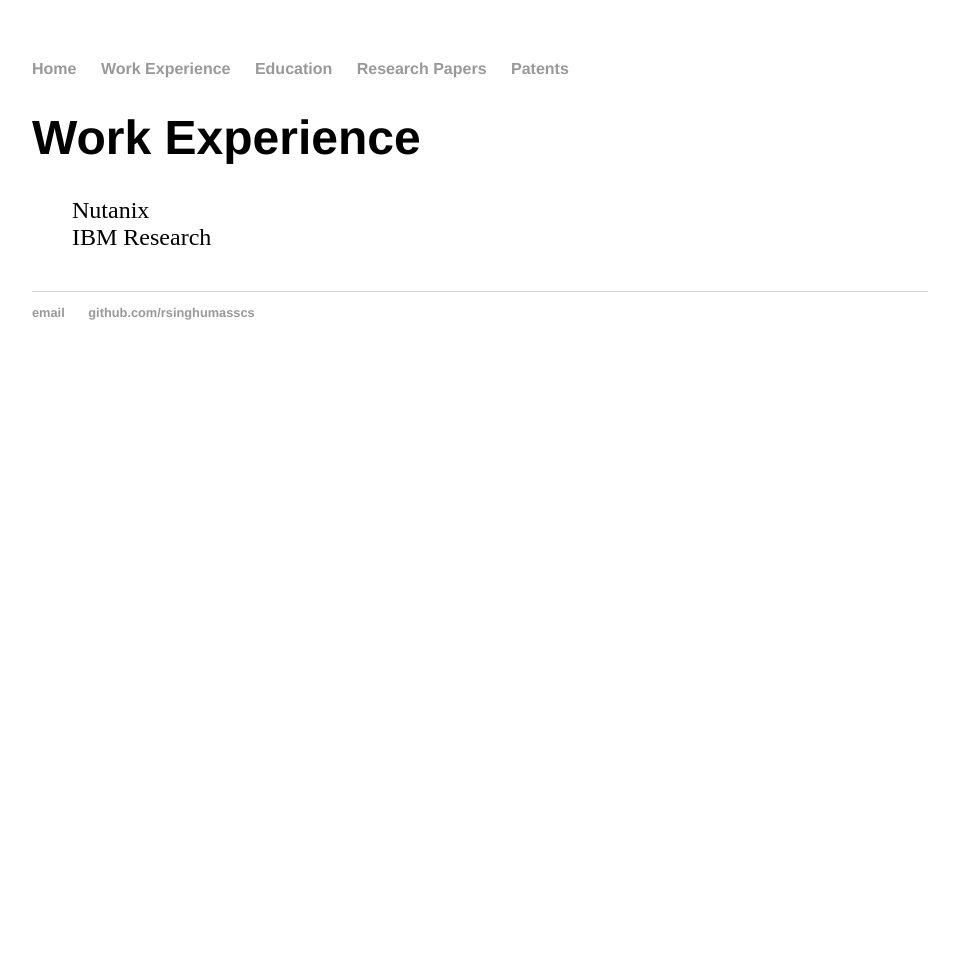
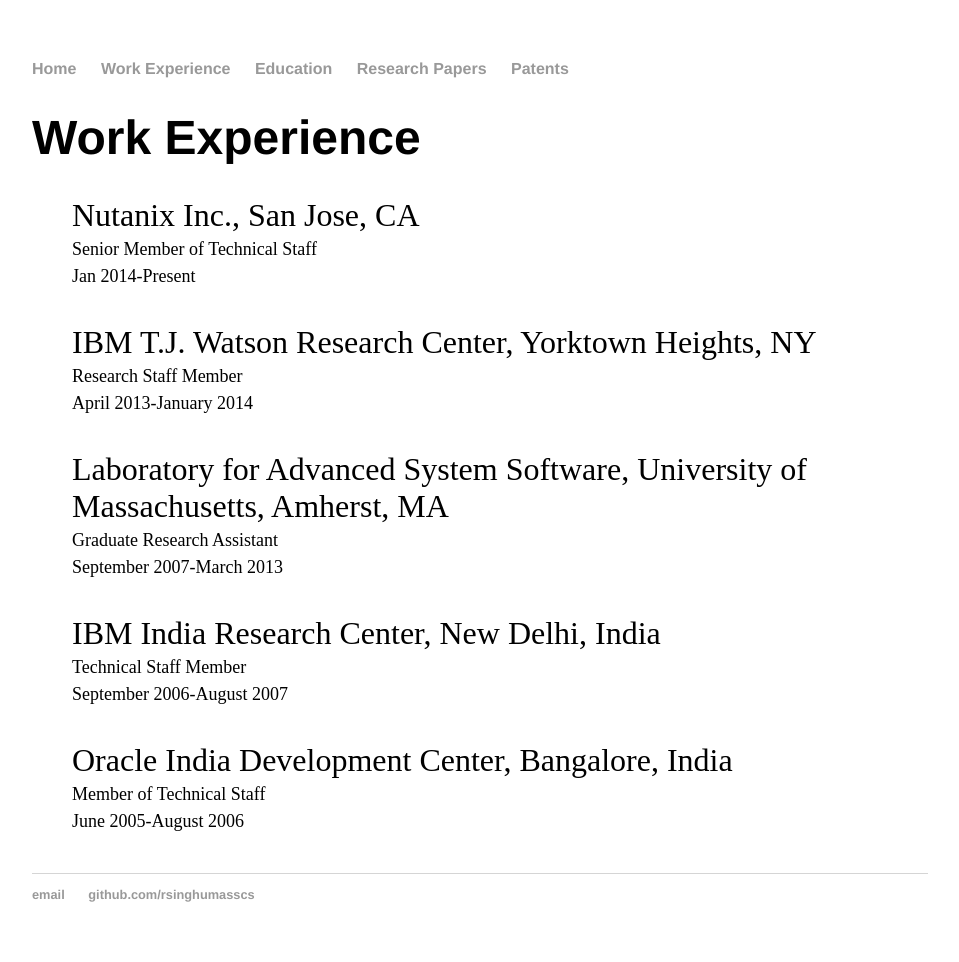
Before and after one commit to rsinghumasscs/rsinghumasscs.github.io, a Jekyll site: the page built from work/index.html, in a window 1280 px wide. Shown: the whole page, without its empty margins (160-1119 px from the left). Built offline with Jekyll 4.4.1, drawn with Linux system fonts in a browser that asks for light colours; before the commit the page ends 900 px from its top, so only the background shows below that.

```diff
--- a/work/index.html
+++ b/work/index.html
@@ -2,10 +2,28 @@
 layout: default
 title: Work Experience
 ---
-<div class="about">
+<div class="experience">
 <h1>Work Experience</h1>
-<ul class="posts">
-<li>Nutanix</li>
-<li>IBM Research</li>
-</ul>
-</div>
+<ul class="posts"> <li>
+<font size="6">Nutanix Inc., San Jose, CA</font><br>
+<font size="4">Senior Member of Technical Staff</font><br>
+<font size="4">Jan 2014-Present</font><br>
+<p></p></li><li>
+<font size="6">IBM T.J. Watson Research Center, Yorktown Heights, NY</font><br>
+<font size="4">Research Staff Member</font><br>
+<font size="4">April 2013-January 2014</font><br>
+<p></p></li><li>
+<font size="6">Laboratory for Advanced System Software, University of
+Massachusetts, Amherst, MA</font><br>
+<font size="4">Graduate Research Assistant</font><br>
+<font size="4">September 2007-March 2013</font><br>
+<p></p></li><li>
+<font size="6">IBM India Research Center, New Delhi, India</font><br>
+<font size="4">Technical Staff Member</font><br>
+<font size="4">September 2006-August 2007</font><br>
+<p></p></li><li>
+<font size="6">Oracle India Development Center, Bangalore, India</font><br>
+<font size="4">Member of Technical Staff</font><br>
+<font size="4">June 2005-August 2006</font><br>
+<p></p></li>
+</ul></div>
```
Also changed, not shown: education/index.html (added, +20 -0 lines), index.html (+2 -5 lines), patents/index.html (added, +20 -0 lines).
